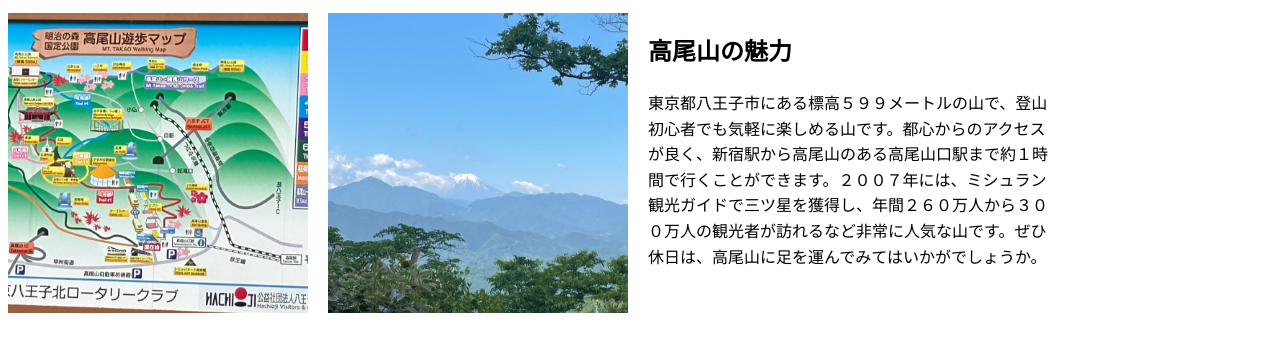
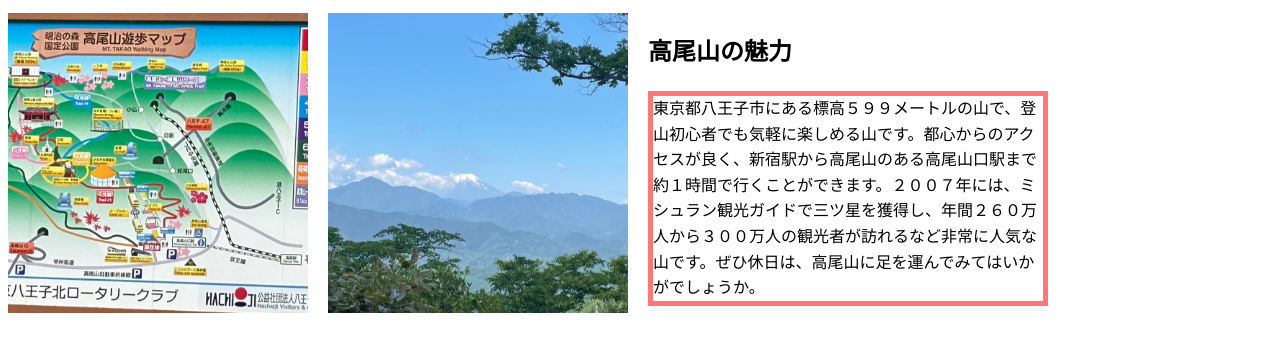
Before and after one commit to s1f10250266/class4-team6-project, a plain HTML site: page page1.html in a window 1280 px wide. Shown: the part 116-468 px from the top of the page. Drawn offline with Linux system fonts and the light colour scheme; files that its build step writes are made by us from their sources.

Commit message:
css作成

```diff
--- a/css/page1.css
+++ b/css/page1.css
@@ -0,0 +1,3 @@
+.description p {
+    border: solid 5px #ff7777;
+}
--- a/page1.html
+++ b/page1.html
@@ -3,6 +3,7 @@
     <head>
         <meta charset="UTF-8">
         <title>高尾山とは？</title>
+        <link rel="stylesheet" href="page1.css">
          <style>
     /* 画像と文章を横並びにするコンテナ */
     .media-container {
```
